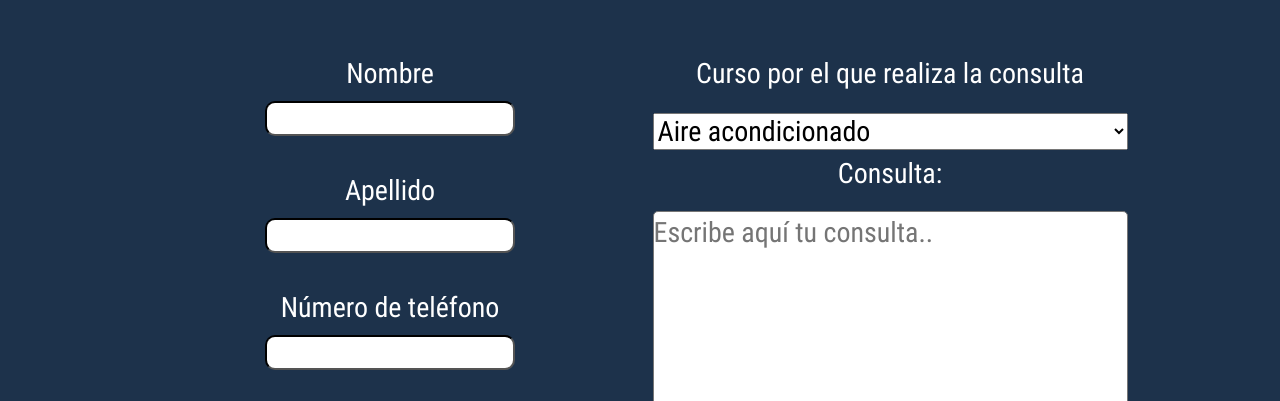
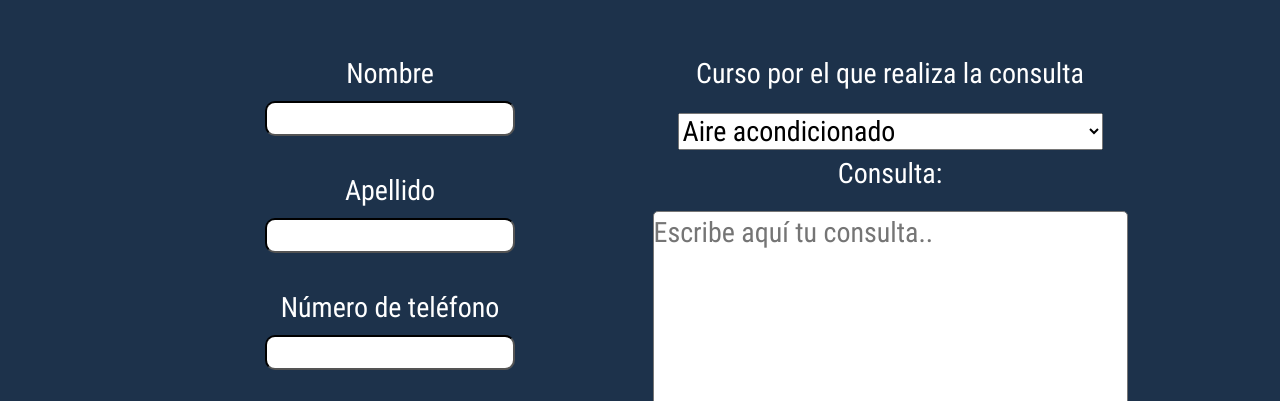
Before and after one commit to ulisesbaroni/Cursos-Online, a website: page pages/contacto.html in a window 1280 px wide. Shown: the part 375-776 px from the top of the page. Drawn offline with nearby package versions, Linux system fonts and the light colour scheme.

Commit message:
correccion de margenes

```diff
--- a/scss/styles.scss
+++ b/scss/styles.scss
@@ -897,7 +897,6 @@ footer {
         background-color: #1d324b
     }
 
-
     display: block;
     text-align: center;
     color: rgb(255, 255, 255);
@@ -917,6 +916,11 @@ footer {
 
     }
 
+    .select {
+        max-width: 95%;
+    }
+
+
     textarea {
         resize: none;
         border-radius: 5px;
@@ -1200,10 +1204,6 @@ footer {
             padding-left: 1.5em;
         }
 
-        .select {
-            width: 95%;
-        }
-
         .consulta {
             width: 95%;
         }
```
Also changed, not shown: css/styles.css.
